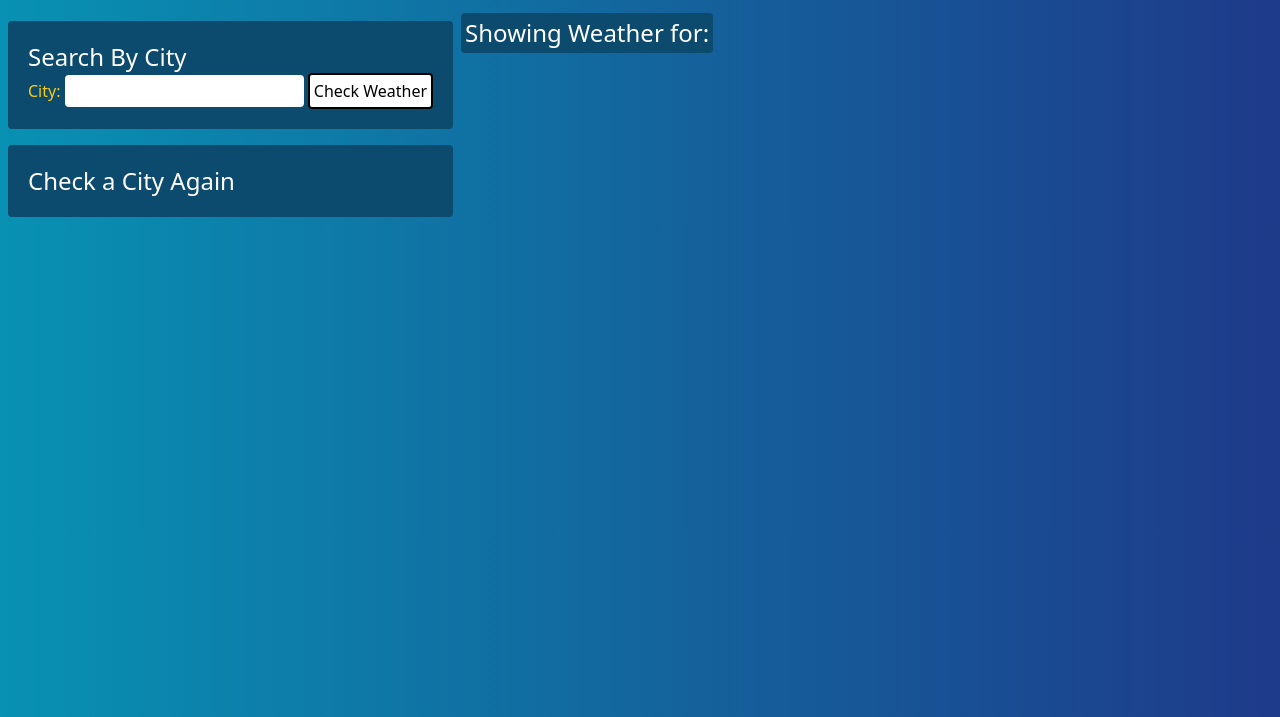
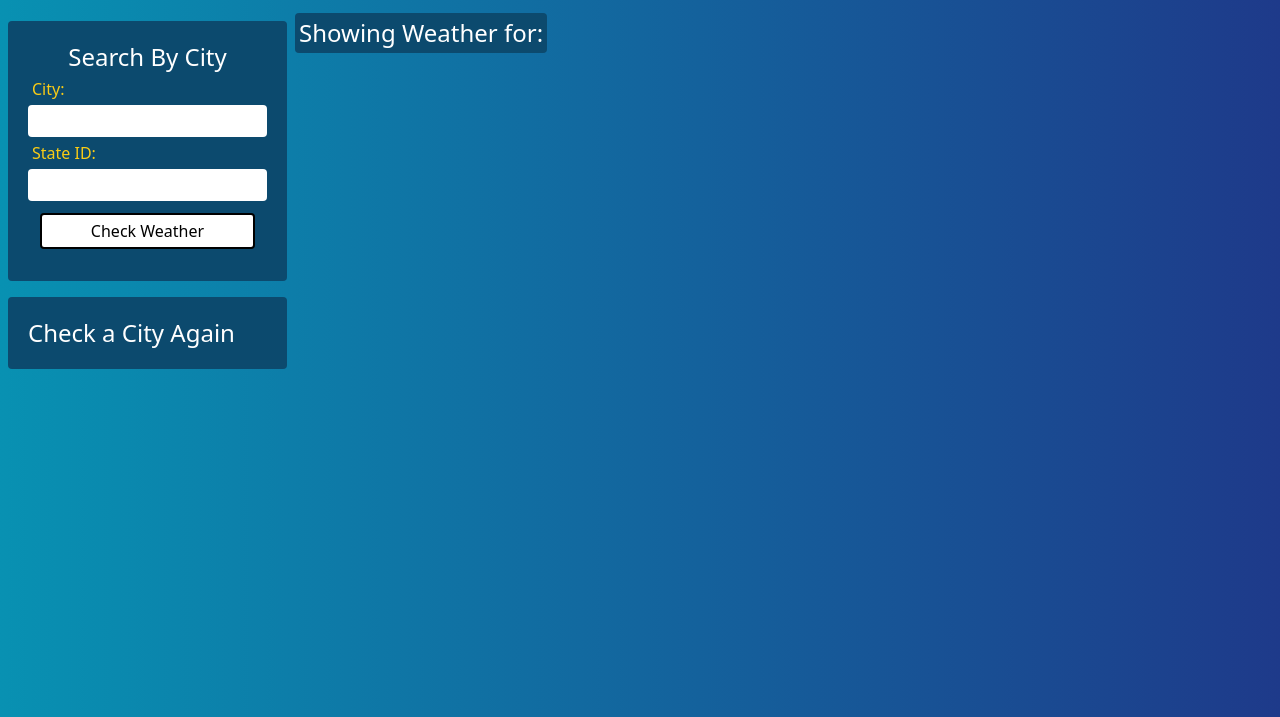
Before and after one commit to eabaynes/Weather-checker, a website: page index.html in a window 1280 px wide. Shown: the part 83-800 px from the top of the page. Drawn offline with Linux system fonts and the light colour scheme.

Commit message:
update css form

```diff
--- a/index.html
+++ b/index.html
@@ -15,15 +15,21 @@
 
         <main class="flex">
             <div class="flex flex-col">
-                <form class=" bg-sky-900 p-5 m-2 text-white rounded">
-                    <legend class="text-2xl">Search By City</legend>
-                    <div>
-                        <label class="text-yellow-400">City:</label>
+                <form class="grid grid-cols-1 bg-sky-900 p-5 m-2 text-white rounded">
+                    <legend class="text-2xl text-center">Search By City</legend>
+                    <div class="flex flex-col">
+                        <label class="text-yellow-400 m-1">City:</label>
                         <input
                         class="p-1 text-black rounded"
                         type="text"
                         id="city"/>
-                        <button class="bg-white p-1 border-2 border-solid rounded border-black  text-black" type="submit">Check Weather</button>
+                        <label class="text-yellow-400 m-1">State ID:</label>
+                        <input
+                        class="p-1 text-black rounded"
+                        type="text"
+                        id="state"/>
+                        <button class="bg-white p-1 border-2 border-solid rounded m-3 border-black  text-black"
+                        type="submit">Check Weather</button>
                     </div>
                 </form>
                 <!-- favorites list, left side column, under search bar -->
```
Also changed, not shown: dist/output.css.
